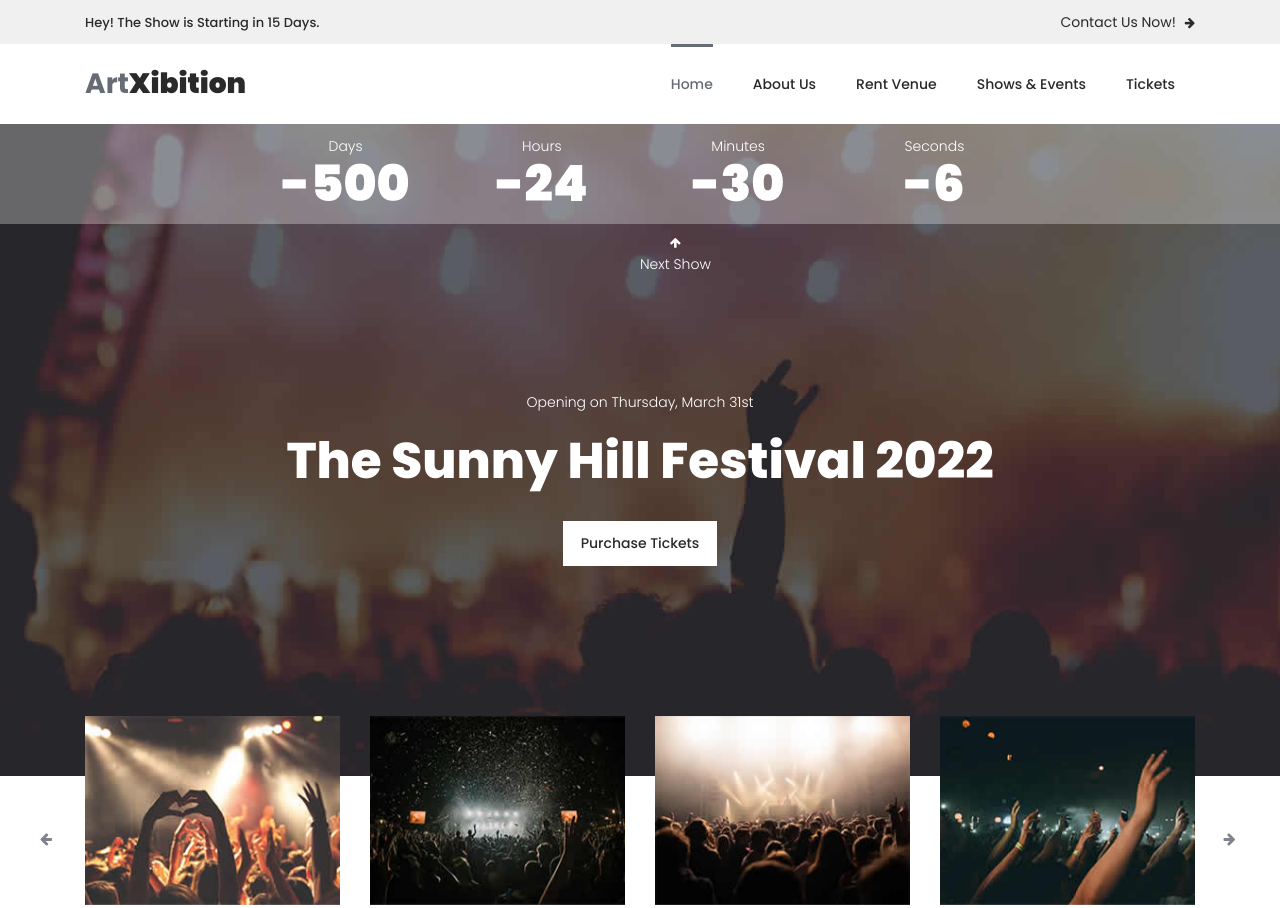
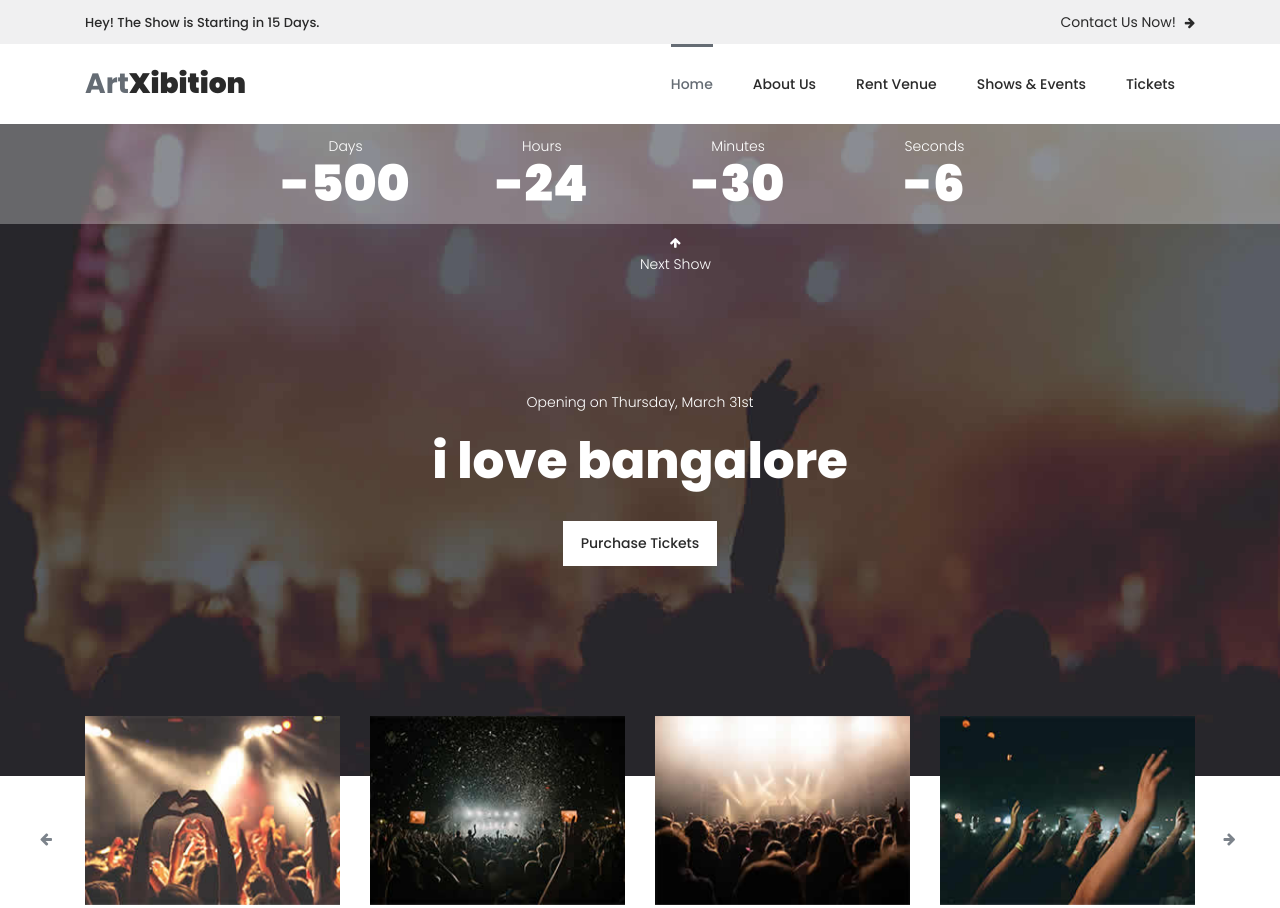
Before and after one commit to sujatadoddamani/htmlproject22, a plain HTML site: page index.html in a window 1280 px wide. Shown: the top 908 px of the page. Drawn offline with Linux system fonts and the light colour scheme.

Commit message:
Update index.html

```diff
--- a/index.html
+++ b/index.html
@@ -107,7 +107,7 @@ https://www.tooplate.com/view/2125-artxibition
                             <span>Next Show</span>
                         </div>
                         <h6>Opening on Thursday, March 31st</h6>
-                        <h2>The Sunny Hill Festival 2022</h2>
+                        <h2>i love bangalore </h2>
                         <div class="main-white-button">
                             <a href="ticket-details.html">Purchase Tickets</a>
                         </div>
```
